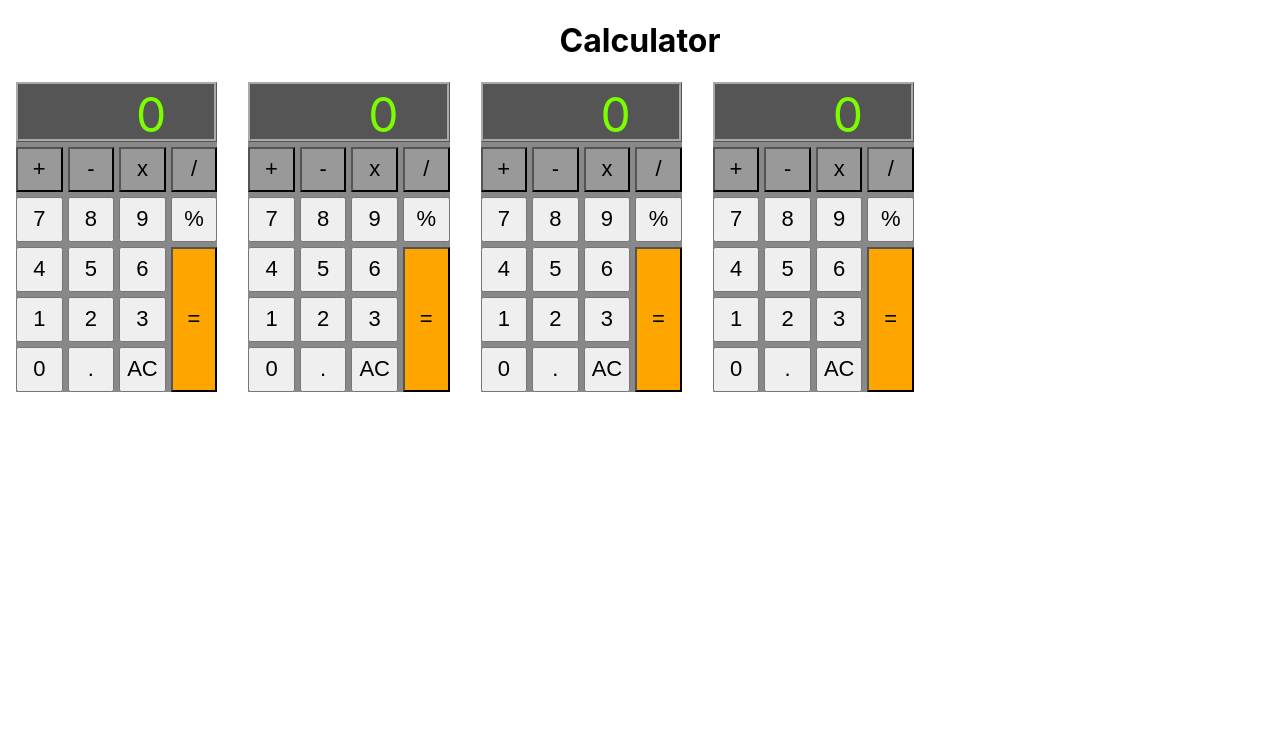
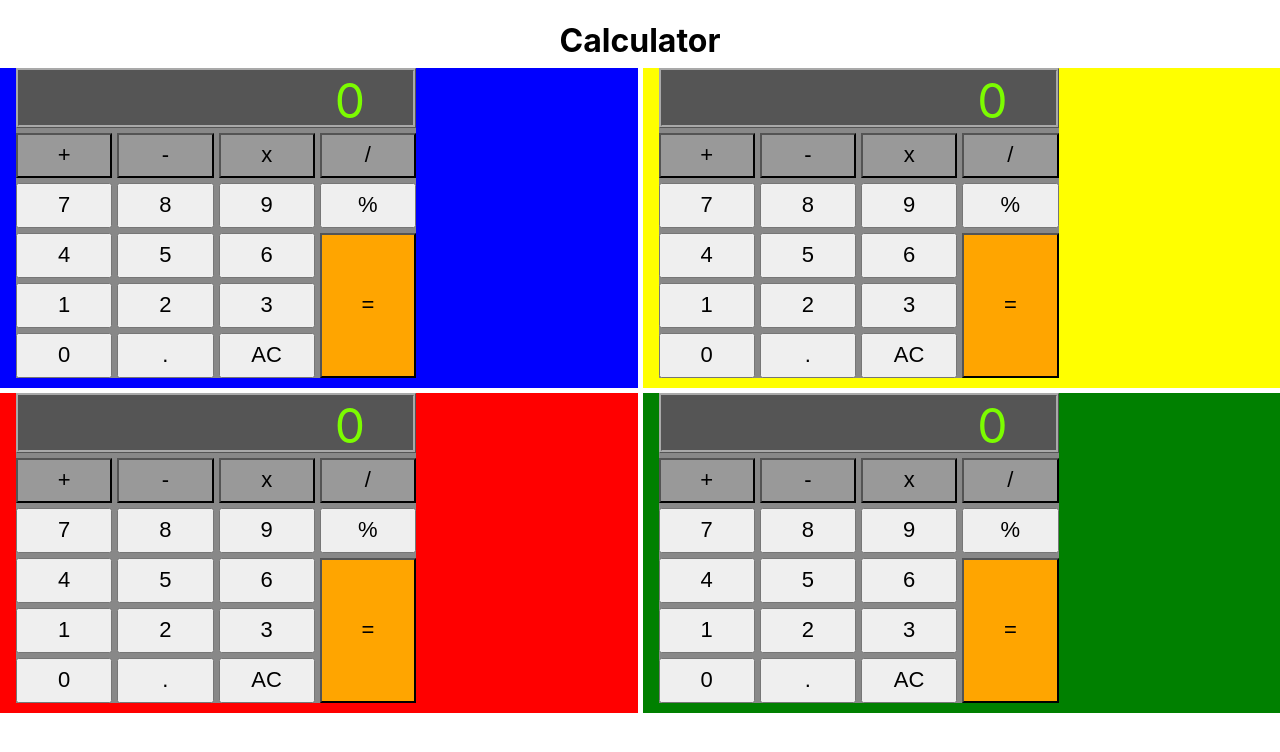
Before and after one commit to Lennerblom/calculator, a React (Create React App) app in the folder calculator/: page / in a window 1280 px wide. Shown: the top 752 px of the page. Built offline with nearby package versions, Linux system fonts and the light colour scheme.

Commit message:
4 calcs in a grid

```diff
--- a/calculator/src/App.css
+++ b/calculator/src/App.css
@@ -1,33 +1,42 @@
 .App {
   display: grid;
   grid-template-columns: repeat(2, 1fr);
-  grid-gap: 15px;
-  grid-auto-rows: 250px;
-  grid-template-rows: 50px, 250px, 250px;
+  grid-gap: 5px;
+  grid-auto-rows: 320px;
+  justify-items: stretch;
+  /* grid-template-rows: 250px, 250px; */
   text-align: center;
-  display: flex;
-  flex-wrap: wrap;
+
 
 }
 h1 {
   text-align: center;
+  height: 25px;
+
 }
-.calcOne {
+.calc1 {
   grid-column: 1;
-  grid-row: 2;
+  grid-row: 1;
+  /* align-self: center; */
   background-color: blue;
 }
 .calc2 {
   grid-column: 1;
-  grid-row: 3;
+  grid-row: 2;
+  /* place-self: center; */
+  background-color: red;
 }
 .calc3 {
   grid-column: 2;
-  grid-row: 2;
+  grid-row: 1;
+  /* justify-self: center; */
+  background-color: yellow;
 }
 .calc4 {
   grid-column: 2;
-  grid-row: 3;
+  grid-row: 2;
+  /* align-self: end; */
+  background-color: green;
 }
 
 .App-logo {
--- a/calculator/src/App.js
+++ b/calculator/src/App.js
@@ -9,10 +9,11 @@ class App extends Component {
       <Fragment>
       <h1>Calculator</h1>
       <div className="App">
-        <Calc2 className="calcOne"/>
-        <Calc2 className="calculator2 calc2"/>
-        <Calc2 className="calc3"/>
-        <Calc2 className="calculator2 calc4"/>
+      <div className="calc1"><Calc2/></div>
+        <div className="calc2"><Calc2/></div>
+        <div className="calc3"><Calc2/></div>
+        <div className="calc4"><Calc2/></div>
+
       </div>
       </Fragment>
     );
--- a/calculator/src/styles/layout.css
+++ b/calculator/src/styles/layout.css
@@ -124,6 +124,7 @@ button {
 
 .calculator2 {
     margin-top: 2em;
+    background-color: blue;
 
 }
 /* .item {
```
